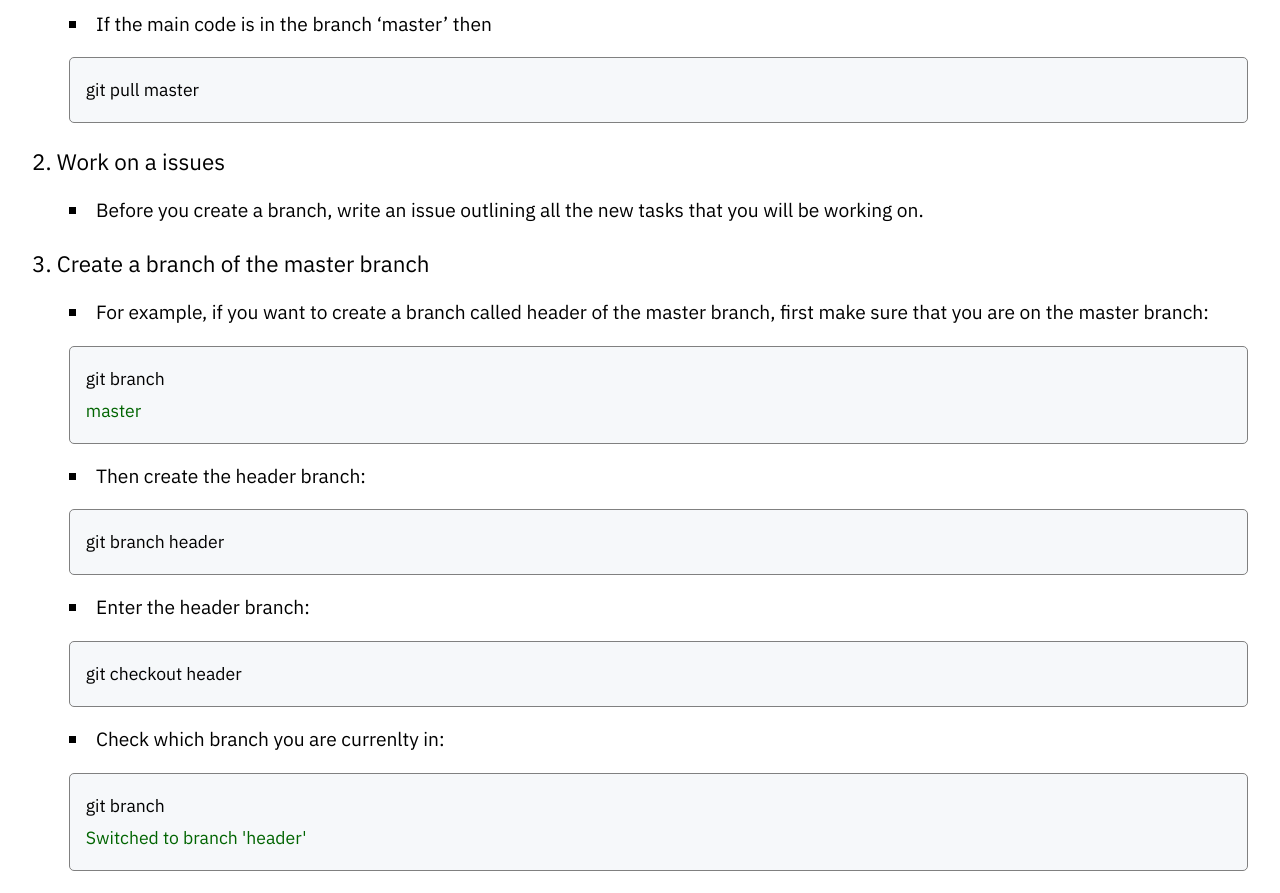
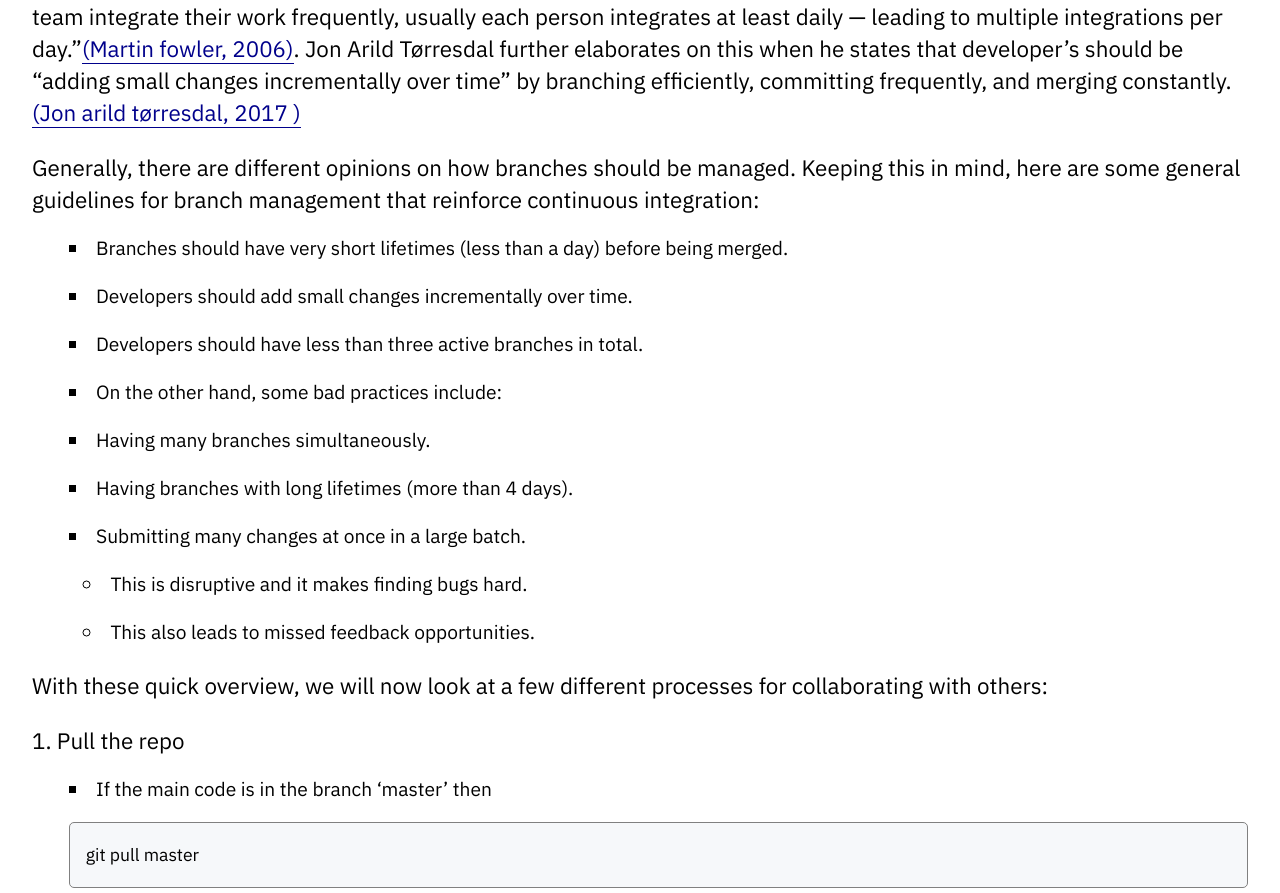
Before and after one commit to Elir-Mahad/notes, a Next.js app: page /coding-with-other-people in a window 1280 px wide. Shown: the part 484-1377 px from the top of the page. Built offline with nearby package versions, Linux system fonts and the light colour scheme.

Commit message:
content(collab): add intro and branching best practices

```diff
--- a/pages/coding-with-other-people.js
+++ b/pages/coding-with-other-people.js
@@ -9,6 +9,8 @@ import {
   LiCode,
   CodeRes,
   LitemTwo,
+  UrlLink,
+  Paragraph,
 } from "../styles/Styles.js";
 import style from "../styles/Home.module.css";
 //
@@ -46,8 +48,6 @@ function Collab() {
           felt a sense of accomplishment; and everytime that it didn't work, i
           found myself haunted by the new question:{" "}
           <span style={{ color: "darkblue" }}>Why didn't it work ? </span>
-        </Sentence>
-        <Sentence>
           Eventually, i started to collaborate with other developers; and here,
           i found myself haunted by a new set of questions:{" "}
           <span style={{ color: "darkblue" }}>
@@ -56,7 +56,62 @@ function Collab() {
           </span>{" "}
           This question indicated a major shift in my persepective.
         </Sentence>
-        <Sentence></Sentence>
+        <Sentence>
+          When your’e coding with other people, you’ll often find yourself
+          managing branches, handling pull requests, engaging in code reviews
+          and many other things. As you engage in these activities, you should
+          always strive for continuous integration. According to Martin fowler,
+          continuous engagement is “a software development practice where
+          members of a team integrate their work frequently, usually each person
+          integrates at least daily — leading to multiple integrations per day.”
+          <UrlLink href="http://martinfowler.com/articles/continuousIntegration.html">
+            (Martin fowler, 2006)
+          </UrlLink>
+          . Jon Arild Tørresdal further elaborates on this when he states that
+          developer’s should be “adding small changes incrementally over time”
+          by branching efficiently, committing frequently, and merging
+          constantly.{" "}
+          <UrlLink href="https://mrdevops.io/if-you-still-insist-on-feature-branching-you-are-hurting-your-business-and-our-profession-32e1109d4594">
+            (Jon arild tørresdal, 2017 )
+          </UrlLink>
+        </Sentence>
+        {/*  */}
+        <Sentence>
+          Generally, there are different opinions on how branches should be
+          managed. Keeping this in mind, here are some general guidelines for
+          branch management that reinforce continuous integration:
+        </Sentence>
+
+        <Litem>
+          Branches should have very short lifetimes (less than a day) before
+          being merged.
+        </Litem>
+
+        <Litem>
+          Developers should add small changes incrementally over time.{" "}
+        </Litem>
+
+        <Litem>
+          Developers should have less than three active branches in total.{" "}
+        </Litem>
+
+        <Litem>On the other hand, some bad practices include: </Litem>
+
+        <Litem>Having many branches simultaneously. </Litem>
+
+        <Litem>Having branches with long lifetimes (more than 4 days). </Litem>
+
+        <Litem>Submitting many changes at once in a large batch.</Litem>
+
+        <LitemTwo> This is disruptive and it makes finding bugs hard.</LitemTwo>
+
+        <LitemTwo> This also leads to missed feedback opportunities.</LitemTwo>
+
+        <Sentence>
+          With these quick overview, we will now look at a few different
+          processes for collaborating with others:{" "}
+        </Sentence>
+        {/*  */}
         <Sentence>1. Pull the repo</Sentence>
         <Litem>If the main code is in the branch ‘master’ then </Litem>
         <LiCode>git pull master</LiCode>
```
